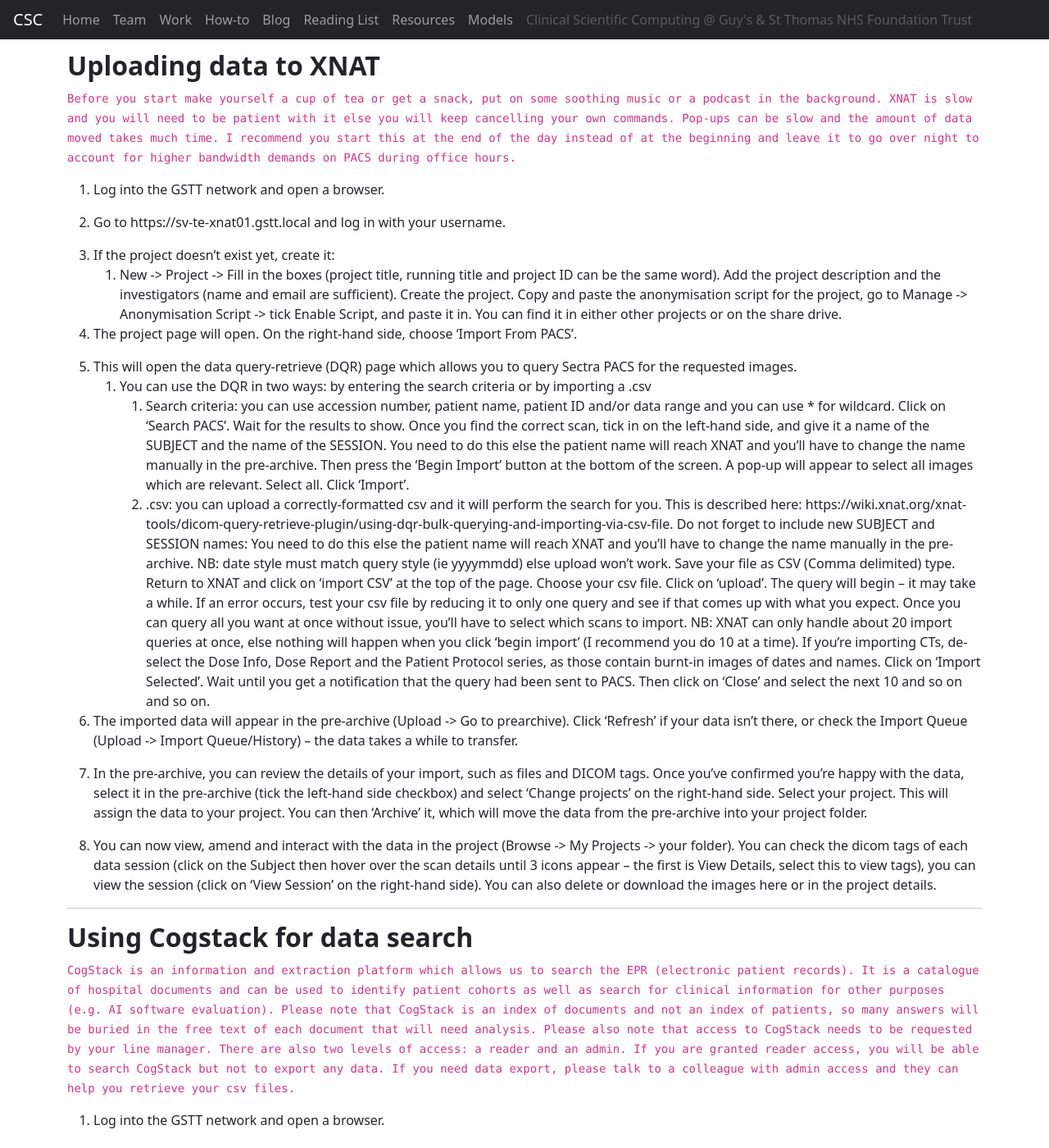
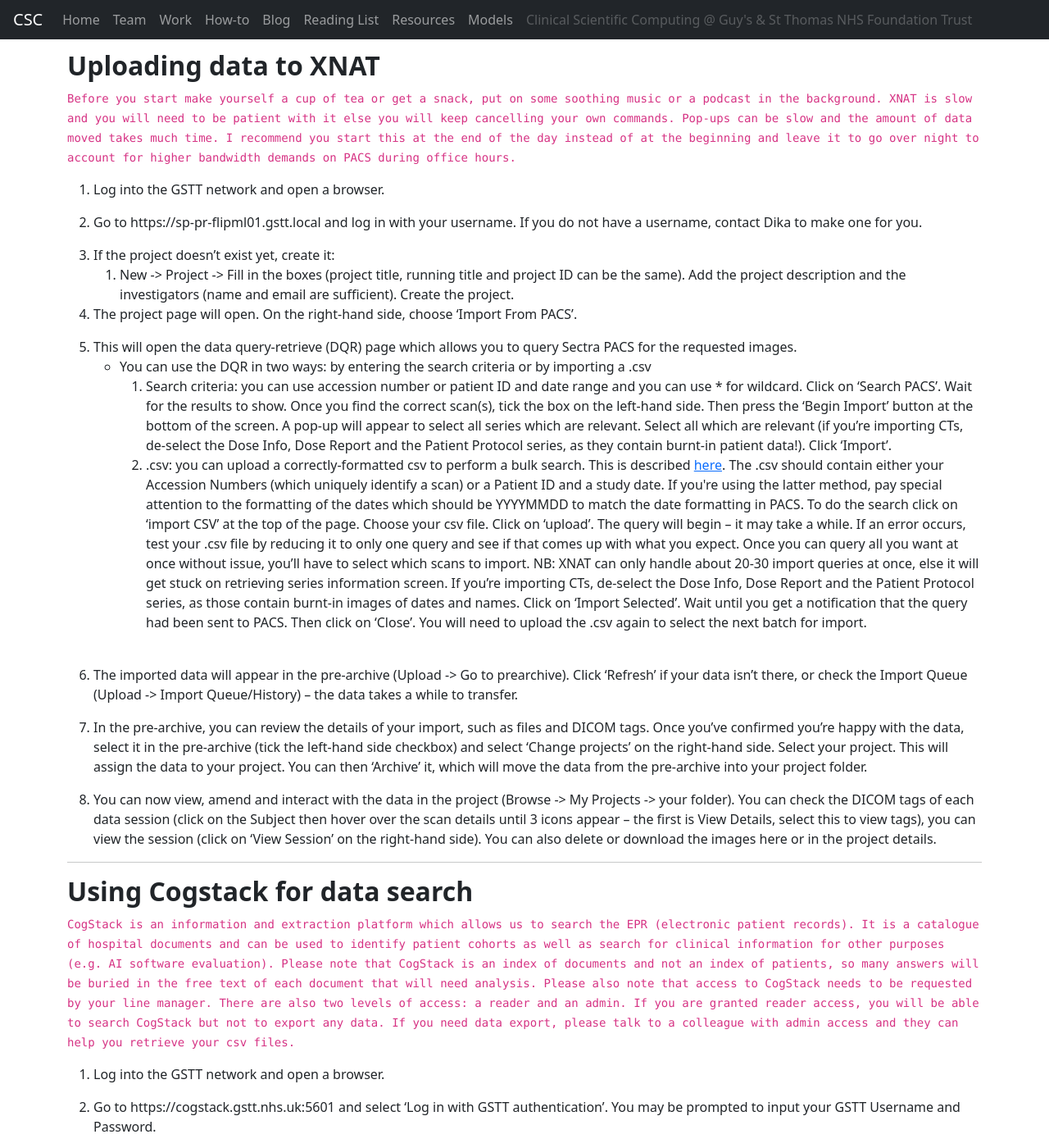
Before and after one commit to GSTT-CSC/gstt-csc-old, a Jekyll site: the page built from SOPs.md, in a window 1280 px wide and 1400 px high, scrolled down 1693 px. Shown: the whole window at 82% size. Built offline with Jekyll 4.4.1, drawn with Linux system fonts in a browser that asks for light colours.

Commit message:
Update to XNAT SOP
Update to XNAT SOP to reflect the changes from 1.7 to 1.8 and changes in anonymisation principles from DQR in-XNAT to anonymiser outside of XNAT.

```diff
--- a/SOPs.md
+++ b/SOPs.md
@@ -72,23 +72,24 @@ The proposal will be sent to the Specialty QI & Audit lead for approval and then
 
 1.	Log into the GSTT network and open a browser. <br>
 
-2.	Go to https://sv-te-xnat01.gstt.local and log in with your username.
+2.	Go to https://sp-pr-flipml01.gstt.local and log in with your username. If you do not have a username, contact Dika to make one for you.
 
 3.	If the project doesn’t exist yet, create it:
-    1.	New -> Project -> Fill in the boxes (project title, running title and project ID can be the same word). Add the project description and the investigators (name and email are sufficient). Create the project. Copy and paste the anonymisation script for the project, go to Manage -> Anonymisation Script -> tick Enable Script, and paste it in. You can find it in either other projects or on the share drive.
+    1.	New -> Project -> Fill in the boxes (project title, running title and project ID can be the same). Add the project description and the investigators (name and email are sufficient). Create the project.
 
 4.	The project page will open. On the right-hand side, choose ‘Import From PACS’.
 
 5.	This will open the data query-retrieve (DQR) page which allows you to query Sectra PACS for the requested images.
-    1.	You can use the DQR in two ways: by entering the search criteria or by importing a .csv
-        1.	Search criteria: you can use accession number, patient name, patient ID and/or data range and you can use * for wildcard. Click on ‘Search PACS’. Wait for the results to show. Once you find the correct scan, tick in on the left-hand side, and give it a name of the SUBJECT and the name of the SESSION. You need to do this else the patient name will reach XNAT and you’ll have to change the name manually in the pre-archive. Then press the ‘Begin Import’ button at the bottom of the screen. A pop-up will appear to select all images which are relevant. Select all. Click ‘Import’.
-        2.	.csv: you can upload a correctly-formatted csv and it will perform the search for you. This is described here: https://wiki.xnat.org/xnat-tools/dicom-query-retrieve-plugin/using-dqr-bulk-querying-and-importing-via-csv-file. Do not forget to include new SUBJECT and SESSION names: You need to do this else the patient name will reach XNAT and you’ll have to change the name manually in the pre-archive. NB: date style must match query style (ie yyyymmdd) else upload won’t work. Save your file as CSV (Comma delimited) type. Return to XNAT and click on ‘import CSV’ at the top of the page. Choose your csv file. Click on ‘upload’. The query will begin – it may take a while. If an error occurs, test your csv file by reducing it to only one query and see if that comes up with what you expect. Once you can query all you want at once without issue, you’ll have to select which scans to import. NB: XNAT can only handle about 20 import queries at once, else nothing will happen when you click ‘begin import’ (I recommend you do 10 at a time). If you’re importing CTs, de-select the Dose Info, Dose Report and the Patient Protocol series, as those contain burnt-in images of dates and names. Click on ‘Import Selected’. Wait until you get a notification that the query had been sent to PACS. Then click on ‘Close’ and select the next 10 and so on and so on.
-
+    <ul><li>You can use the DQR in two ways: by entering the search criteria or by importing a .csv</li>
+        <ol><li>Search criteria: you can use accession number or patient ID and date range and you can use * for wildcard. Click on ‘Search PACS’. Wait for the results to show. Once you find the correct scan(s), tick the box on the left-hand side. Then press the ‘Begin Import’ button at the bottom of the screen. A pop-up will appear to select all series which are relevant. Select all which are relevant (if you’re importing CTs, de-select the Dose Info, Dose Report and the Patient Protocol series, as they contain burnt-in patient data!). Click ‘Import’. </li>
+            <li>.csv: you can upload a correctly-formatted csv to perform a bulk search. This is described <a href=" https://wiki.xnat.org/xnat-tools/dicom-query-retrieve-plugin/using-dqr-bulk-querying-and-importing-via-csv-file">here</a>. The .csv should contain either your Accession Numbers (which uniquely identify a scan) or a Patient ID and a study date. If you're using the latter method, pay special attention to the formatting of the dates which should be YYYYMMDD to match the date formatting in PACS. To do the search click on ‘import CSV’ at the top of the page. Choose your csv file. Click on ‘upload’. The query will begin – it may take a while. If an error occurs, test your .csv file by reducing it to only one query and see if that comes up with what you expect. Once you can query all you want at once without issue, you’ll have to select which scans to import. NB: XNAT can only handle about 20-30 import queries at once, else it will get stuck on retrieving series information screen. If you’re importing CTs, de-select the Dose Info, Dose Report and the Patient Protocol series, as those contain burnt-in images of dates and names. Click on ‘Import Selected’. Wait until you get a notification that the query had been sent to PACS. Then click on ‘Close’. You will need to upload the .csv again to select the next batch for import.</li>
+        </ol></ul>
+<br>
 6.	The imported data will appear in the pre-archive (Upload -> Go to prearchive). Click ‘Refresh’ if your data isn’t there, or check the Import Queue (Upload ->  Import Queue/History) – the data takes a while to transfer.
 
 7.	In the pre-archive, you can review the details of your import, such as files and DICOM tags. Once you’ve confirmed you’re happy with the data, select it in the pre-archive (tick the left-hand side checkbox) and select ‘Change projects’ on the right-hand side. Select your project. This will assign the data to your project. You can then ‘Archive’ it, which will move the data from the pre-archive into your project folder.
 
-8.	You can now view, amend and interact with the data in the project (Browse -> My Projects -> your folder). You can check the dicom tags of each data session (click on the Subject then hover over the scan details until 3 icons appear – the first is View Details, select this to view tags), you can view the session (click on ‘View Session’ on the right-hand side). You can also delete or download the images here or in the project details.
+8.	You can now view, amend and interact with the data in the project (Browse -> My Projects -> your folder). You can check the DICOM tags of each data session (click on the Subject then hover over the scan details until 3 icons appear – the first is View Details, select this to view tags), you can view the session (click on ‘View Session’ on the right-hand side). You can also delete or download the images here or in the project details.
 
 
 
```
